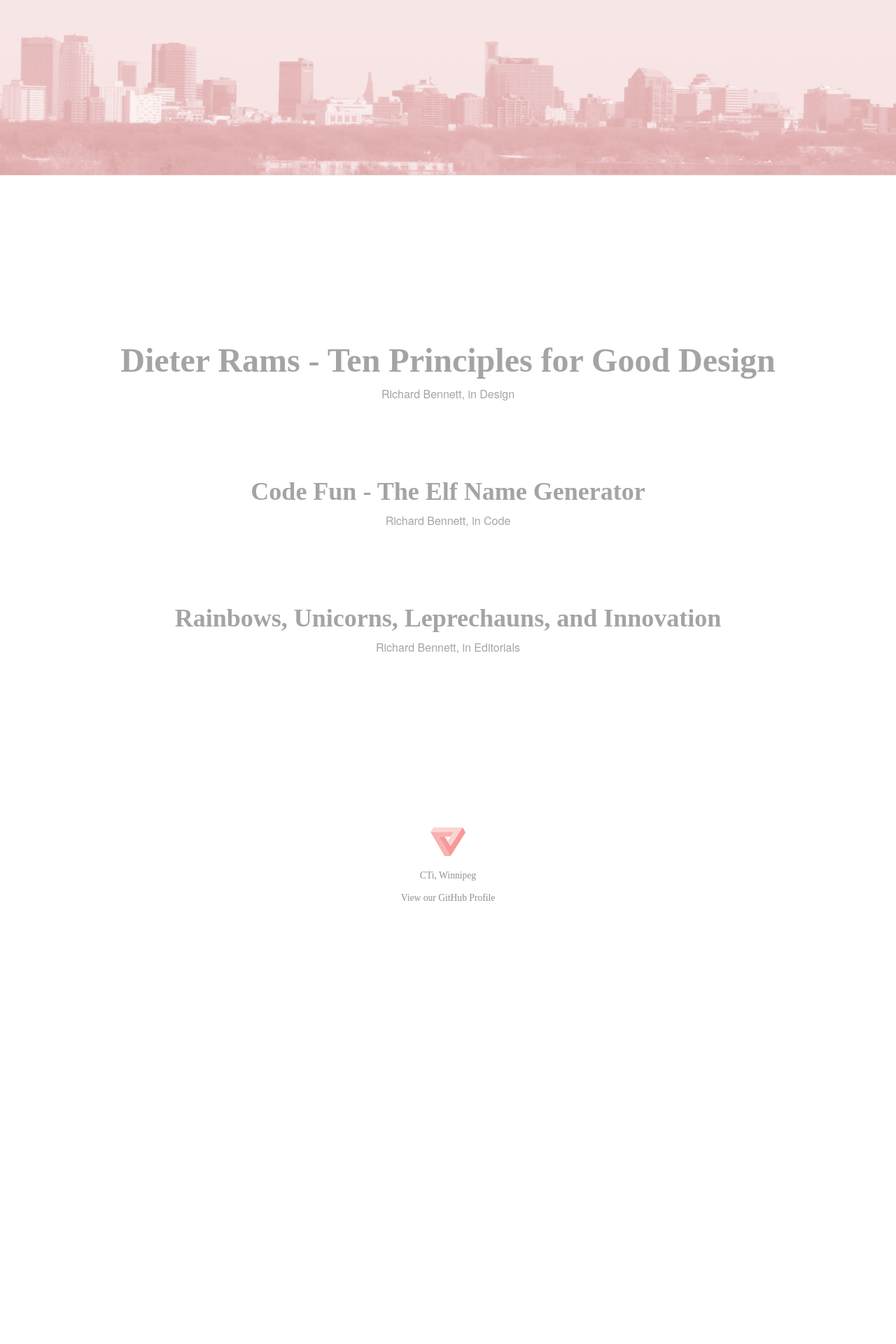
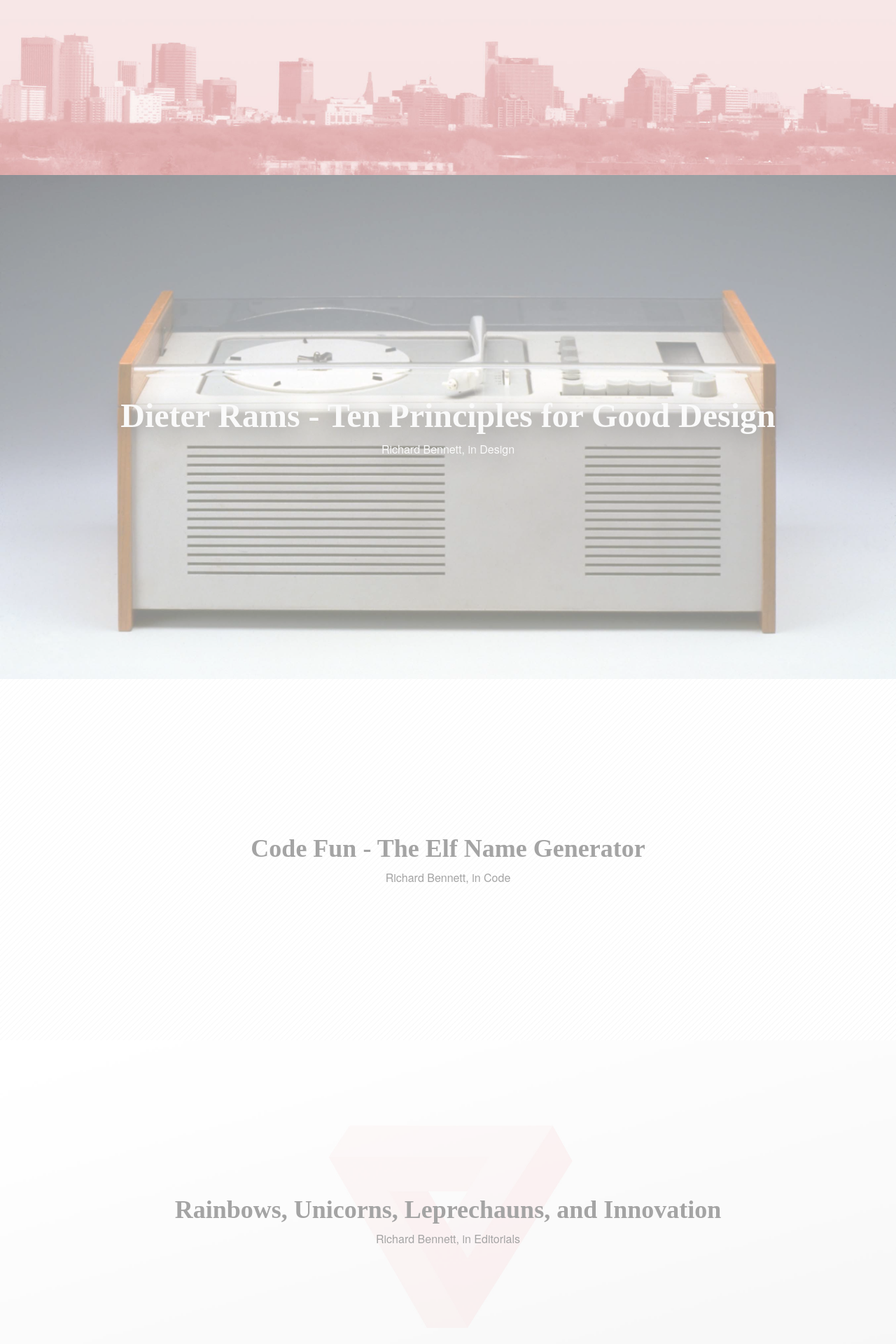
Before and after one commit to CTi-Winnipeg/cti-winnipeg.github.io, a Jekyll site: the page built from index.html, in a window 1280 px wide. Shown: the part 650-2570 px from the top of the page at 70% size. Built offline with Jekyll 4.4.1, drawn with Linux system fonts in a browser that asks for light colours; before the commit the page ends 2108 px from its top, so only the background shows below that.

Commit message:
Added feature BGs to main page.

```diff
--- a/index.html
+++ b/index.html
@@ -29,25 +29,27 @@
       <h2>Moving life in Canada forward.</h2>
     </div>
   </header>
-  <div class="wrapper">
   <section class="pagelist">
     <ul>
       {% for post in site.posts %}
-          <li>
+        <li class="post{% if post.feature_tint == 'dark' %} dark{% endif %}{% if post.feature_img %} featureImage{% endif %}{% if post.feature_repeat %} featureRepeat {% endif %}" style="{% if post.feature_img %} background-image:{{ post.feature_img }};{% endif %}">
+          <div class="wrapper">
             <a href="{{ post.url }}" class="title">{{ post.title }}</a>
             <div class="categories">
               {{ post.author }}, in {% for category in post.categories %} <span class="category">{{ category }}</span> {% endfor %}
+            </div>
           </div>
         </li>
       {% endfor %}
     </ul>
   </section>
   <footer>
-      <p><a href="https://cti-winnipeg.github.io/"><img src="{{ site.root }}/img/cti_logo.svg" alt="CTi Winnipeg" width="50" valign="absmiddle"></a></p>
+    <div class="wrapper">
+      <p><a href="http://cti.io/"><img src="{{ site.root }}/img/cti_logo.svg" alt="CTi Winnipeg" width="50" valign="absmiddle"></a></p>
       <p><small>CTi, Winnipeg</small></p>
       <p><small><a href="https://github.com/CTi-Winnipeg">View our GitHub Profile</a></small></p>
+    </div>
   </footer>
-  </div>
 
 
   <script src="javascripts/scale.fix.js"></script>
--- a/stylesheets/styles.css
+++ b/stylesheets/styles.css
@@ -84,7 +84,6 @@
   background-image: url('../img/wpg_skyline35.jpg');
   background-size: cover;
   background-position: center bottom;
-  border-bottom: 0.1em solid #eee;
 }
 
 header > div.wrapper {
@@ -123,7 +122,7 @@
 }
 
 section.pagelist {
-  padding: 10em 0em;
+  padding: 0em;
   text-align: center;
 }
 
@@ -132,23 +131,49 @@
   list-style: none;
 }
 
-section.pagelist > ul li {
-  margin: 3em 0em;
-  padding: 2em 0em;
+section.pagelist > ul li.post {
+  margin: 0;
+  padding: 14em 0em;
   opacity: 0.45;
   -webkit-transition: all 300ms ease-in-out;
   -moz-transition: all 300ms ease-in-out;
   -ms-transition: all 300ms ease-in-out;
   -o-transition: all 300ms ease-in-out;
   transition: all 300ms ease-in-out;
-  border-bottom: 0.1em solid #fff;
+  background-image: url('../img/pattern-rice_paper.png');
+  background-size: 20% 20%;
+  background-repeat: repeat;
+  background-position: top left;
+}
+
+section.pagelist > ul li.post.featureImage {
+  background-color: #f5f5f5;
+  background-size: cover;
+  background-repeat: no-repeat;
+  background-position: center center;
+}
+section.pagelist > ul li.post.featureRepeat {
+  background-repeat: repeat;
+  background-position: top left;
+  background-size: initial;
+}
+
+section.pagelist > ul li.post.dark {
+  background-color: #373737;
+  color: #f5f5f5;
+  text-shadow: 0em 0.2em 2em #000;
+}
+section.pagelist > ul li.post.pattern {
 }
 
 section.pagelist > ul li:hover {
   opacity: 1;
-  border-bottom: 0.1em solid #eee;
+  /*border-bottom: 0.1em solid #eee;*/
 }
 
+section.pagelist > ul li:first-child {
+  padding: 20em 0em;
+}
 section.pagelist > ul li:first-child a.title {
   font-size: 3em;
   text-decoration: none;
@@ -159,6 +184,12 @@
   font-weight: 700;
   font-size: 2.25em;
   text-decoration: none;
+}
+section.pagelist > ul li.post.dark a.title {
+  color: #f5f5f5;
+}
+section.pagelist > ul li.post.dark a.title:hover {
+  color: #ee3727;
 }
 section.pagelist > ul li .categories {
   font-family: "futura-pt", "HelveticaNeue", "Roboto", sans-serif;
@@ -183,7 +214,7 @@
 }
 
 footer {
-  padding-bottom: 10em;
+  padding: 10em 0em;
   text-align: center;
   opacity: 0.55;
   -webkit-transition: all 300ms ease-in-out;
@@ -194,6 +225,13 @@
 }
 footer:hover {
   opacity: 1;
+}
+
+footer a {
+  font-family: "futura-pt", "HelveticaNeue", "Roboto", sans-serif !important;
+  font-weight: 700 !important;
+  font-size: 0.95em;
+  letter-spacing: -0.02em;
 }
 
 footer p {
```
Lines whose indentation alone changed are shown as unchanged.
